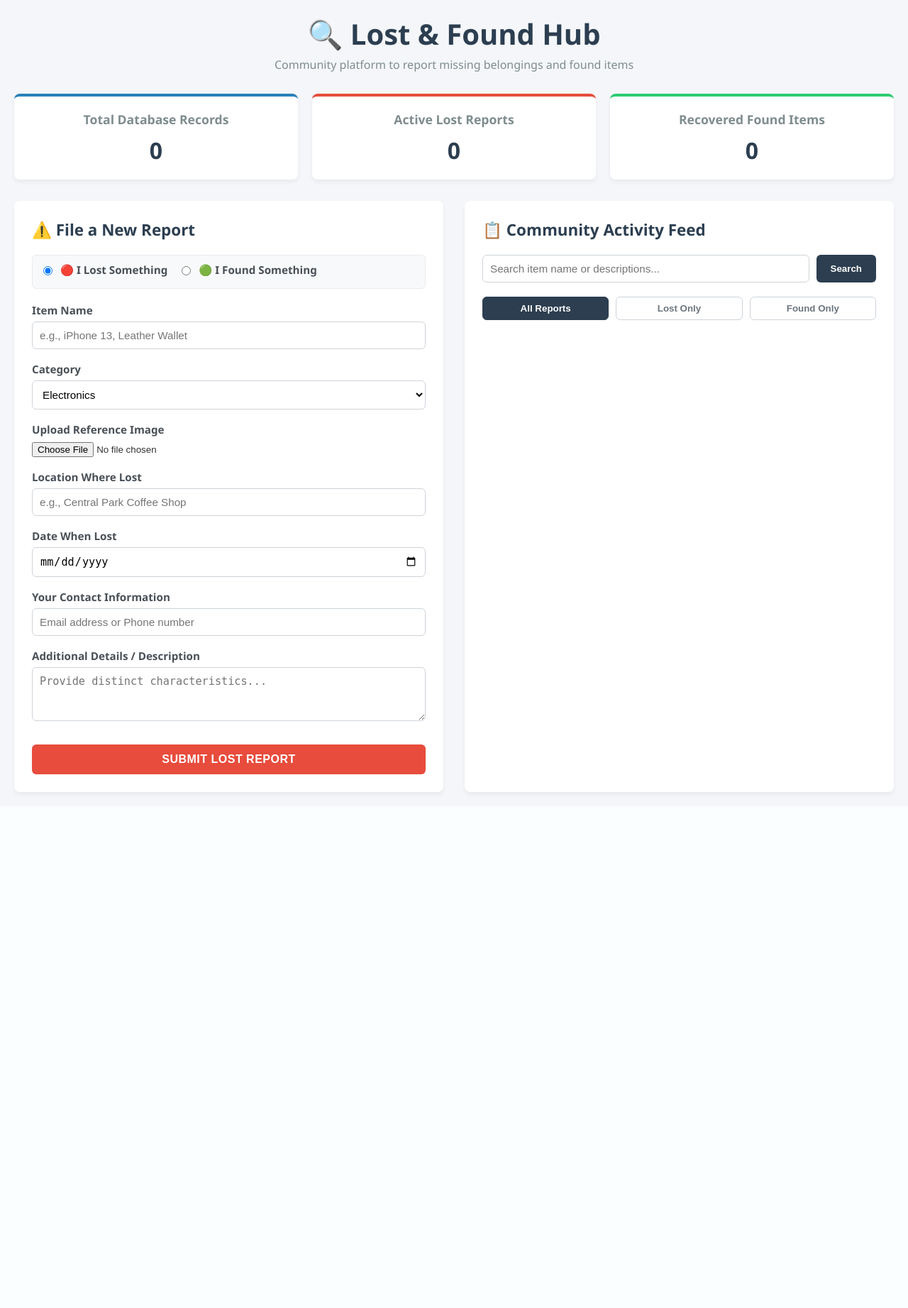
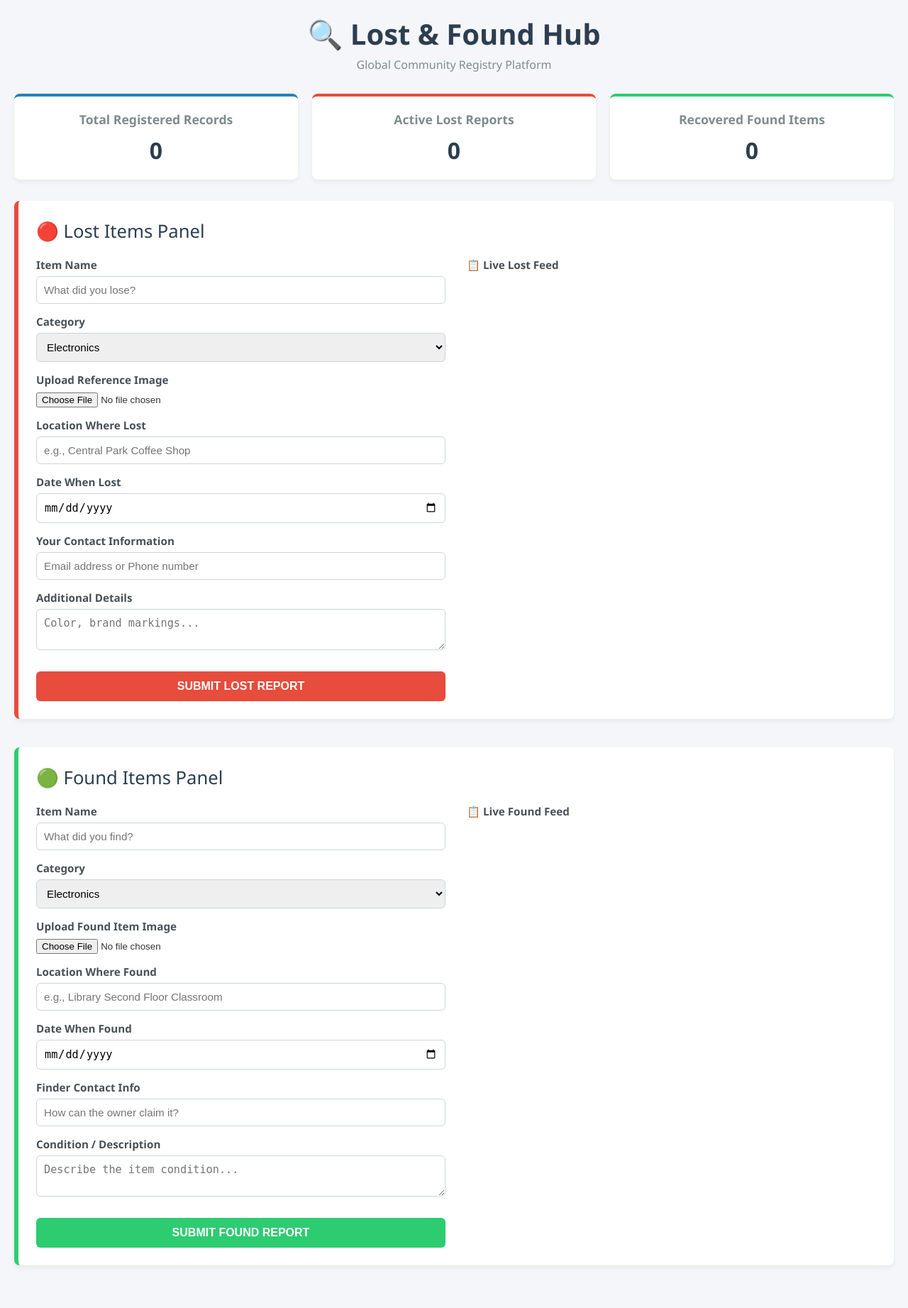
Before and after one commit to abhishekreddy3546-ops/lost-and-found-site, a Flask app: page / in a window 1280 px wide. Shown: the whole page at 71% size. Before the commit the page ends 1121 px from the top, so only its background shows below. Run offline with Flask 3, Linux system fonts and the light colour scheme.

Commit message:
Update index.html

```diff
--- a/templates/index.html
+++ b/templates/index.html
@@ -9,51 +9,56 @@
         .header { text-align: center; margin-bottom: 30px; }
         .header h1 { color: #2c3e50; margin: 0; font-size: 2.5rem; }
         .header p { color: #7f8c8d; font-size: 1rem; margin: 5px 0 0 0; }
+
         .stats-container { display: grid; grid-template-columns: repeat(3, 1fr); gap: 20px; margin-bottom: 30px; }
-        .stat-card { background: white; padding: 20px; border-radius: 8px; text-align: center; box-shadow: 0 4px 6px rgba(0,0,0,0.05); position: relative; border-top: 4px solid #7f8c8d; }
+        .stat-card { background: white; padding: 20px; border-radius: 8px; text-align: center; box-shadow: 0 4px 6px rgba(0,0,0,0.05); border-top: 4px solid #7f8c8d; }
         .stat-card.total { border-top-color: #2980b9; }
         .stat-card.lost { border-top-color: #e74c3c; }
         .stat-card.found { border-top-color: #2ecc71; }
         .stat-card h3 { margin: 0 0 10px 0; color: #7f8c8d; font-size: 1.1rem; }
         .stat-card .number { font-size: 2rem; font-weight: bold; color: #2c3e50; }
-        .main-layout { display: grid; grid-template-columns: 1fr 1fr; gap: 30px; }
-        .panel { background: white; padding: 25px; border-radius: 8px; box-shadow: 0 4px 6px rgba(0,0,0,0.05); }
-        .panel h2 { margin-top: 0; margin-bottom: 20px; font-size: 1.4rem; color: #2c3e50; }
-        .type-selector { display: flex; gap: 15px; margin-bottom: 20px; padding: 10px; background: #f8f9fa; border-radius: 6px; border: 1px solid #e9ecef; }
-        .type-option { display: flex; align-items: center; gap: 8px; font-weight: 600; cursor: pointer; color: #495057; }
-        .form-group { margin-bottom: 18px; }
+
+        /* New Top-to-Bottom Layout structure */
+        .section-block { background: white; padding: 25px; border-radius: 8px; box-shadow: 0 4px 6px rgba(0,0,0,0.05); margin-bottom: 40px; }
+        .section-block.lost-section { border-left: 6px solid #e74c3c; }
+        .section-block.found-section { border-left: 6px solid #2ecc71; }
+
+        .section-title { margin-top: 0; margin-bottom: 20px; font-size: 1.6rem; color: #2c3e50; display: flex; align-items: center; gap: 10px; }
+
+        .split-grid { display: grid; grid-template-columns: 1fr 1fr; gap: 30px; }
+
+        .form-group { margin-bottom: 15px; }
         label { display: block; margin-bottom: 6px; font-weight: 600; font-size: 0.95rem; color: #495057; }
-        input[type="text"], input[type="date"], select, textarea { width: 100%; padding: 10px; border: 1px solid #ced4da; border-radius: 6px; box-sizing: border-box; font-size: 0.95rem; background-color: #ffffff; }
-        textarea { resize: vertical; }
-        .btn-submit { background-color: #e74c3c; color: white; border: none; padding: 12px 20px; font-size: 1rem; font-weight: bold; border-radius: 6px; cursor: pointer; width: 100%; margin-top: 10px; transition: background 0.2s; text-transform: uppercase; letter-spacing: 0.5px; }
-        .btn-submit:hover { background-color: #c0392b; }
-        .feed-header { display: flex; gap: 10px; margin-bottom: 20px; }
-        .feed-header input { flex: 1; }
-        .btn-search { background-color: #2c3e50; color: white; border: none; padding: 10px 20px; border-radius: 6px; cursor: pointer; font-weight: 600; }
-        .filter-buttons { display: flex; gap: 10px; margin-bottom: 25px; }
-        .btn-filter { flex: 1; padding: 8px; background: #fff; border: 1px solid #ced4da; border-radius: 6px; cursor: pointer; font-weight: 600; color: #6c757d; }
-        .btn-filter.active { background: #2c3e50; color: white; border-color: #2c3e50; }
-        .item-card { background: #ffffff; padding: 15px; border: 1px solid #e9ecef; border-radius: 6px; margin-bottom: 15px; display: flex; gap: 15px; position: relative; }
-        .item-card img { width: 110px; height: 110px; object-fit: cover; border-radius: 6px; background: #f8f9fa; border: 1px solid #e9ecef; }
+        input[type="text"], input[type="date"], select, textarea { width: 100%; padding: 10px; border: 1px solid #ced4da; border-radius: 6px; box-sizing: border-box; font-size: 0.95rem; }
+
+        .btn-submit { color: white; border: none; padding: 12px 20px; font-size: 1rem; font-weight: bold; border-radius: 6px; cursor: pointer; width: 100%; margin-top: 10px; text-transform: uppercase; }
+        .lost-section .btn-submit { background-color: #e74c3c; }
+        .lost-section .btn-submit:hover { background-color: #c0392b; }
+        .found-section .btn-submit { background-color: #2ecc71; }
+        .found-section .btn-submit:hover { background-color: #27ae60; }
+
+        .feed-container { max-height: 400px; overflow-y: auto; padding-right: 5px; }
+
+        .item-card { background: #f8f9fa; padding: 15px; border: 1px solid #e9ecef; border-radius: 6px; margin-bottom: 15px; display: flex; gap: 15px; }
+        .item-card img { width: 100px; height: 100px; object-fit: cover; border-radius: 6px; border: 1px solid #e9ecef; }
         .item-details { flex: 1; }
-        .item-details h4 { margin: 0 0 8px 0; color: #2c3e50; font-size: 1.25rem; }
+        .item-details h4 { margin: 0 0 6px 0; color: #2c3e50; font-size: 1.2rem; }
         .item-details p { margin: 4px 0; font-size: 0.9rem; color: #6c757d; }
-        .badge { position: absolute; top: 15px; right: 15px; padding: 5px 10px; border-radius: 4px; font-size: 0.75rem; font-weight: bold; color: white; text-transform: uppercase; }
-        .badge.lost { background-color: #e74c3c; }
-        .badge.found { background-color: #2ecc71; }
-        .empty-state { text-align: center; color: #95a5a6; margin-top: 40px; font-size: 1.05rem; padding: 20px; background: #f8f9fa; border-radius: 6px; border: 1px solid #e9ecef; }
+
+        .empty-state { text-align: center; color: #95a5a6; padding: 30px; background: #fafafa; border-radius: 6px; border: 1px dashed #dee2e6; }
     </style>
 </head>
 <body>
 
     <div class="header">
         <h1>🔍 Lost & Found Hub</h1>
-        <p>Community platform to report missing belongings and found items</p>
+        <p>Global Community Registry Platform</p>
     </div>
 
+    <!-- Stats summary display metrics -->
     <div class="stats-container">
         <div class="stat-card total">
-            <h3>Total Database Records</h3>
+            <h3>Total Registered Records</h3>
             <div id="statTotal" class="number">0</div>
         </div>
         <div class="stat-card lost">
@@ -66,31 +71,20 @@
         </div>
     </div>
 
-    <div class="main-layout">
-        <div class="panel">
-            <h2 id="formTitle">⚠️ File a New Report</h2>
-
-            <div class="type-selector">
-                <label class="type-option">
-                    <input type="radio" name="itemType" value="Lost" checked onchange="toggleFormType('Lost')">
-                    🔴 I Lost Something
-                </label>
-                <label class="type-option">
-                    <input type="radio" name="itemType" value="Found" onchange="toggleFormType('Found')">
-                    🟢 I Found Something
-                </label>
-            </div>
-
+    <!-- TOP SECTION: LOST ITEMS -->
+    <div class="section-block lost-section">
+        <div class="section-title">🔴 Lost Items Panel</div>
+        <div class="split-grid">
+            <div>
                 <form action="/report-lost" method="POST" enctype="multipart/form-data">
-                <input type="hidden" id="statusField" name="status" value="Lost">
-
+                    <input type="hidden" name="status" value="Lost">
                     <div class="form-group">
-                    <label for="itemName">Item Name</label>
-                    <input type="text" id="itemName" name="itemName" placeholder="e.g., iPhone 13, Leather Wallet" required>
+                        <label>Item Name</label>
+                        <input type="text" name="itemName" placeholder="What did you lose?" required>
                     </div>
                     <div class="form-group">
-                    <label for="category">Category</label>
-                    <select id="category" name="category">
+                        <label>Category</label>
+                        <select name="category">
                             <option value="Electronics">Electronics</option>
                             <option value="Documents">Documents / IDs</option>
                             <option value="Clothing">Clothing & Bags</option>
@@ -99,70 +93,98 @@
                         </select>
                     </div>
                     <div class="form-group">
-                    <label for="image">Upload Reference Image</label>
-                    <input type="file" id="image" name="image" accept="image/*">
+                        <label>Upload Reference Image</label>
+                        <input type="file" name="image" accept="image/*">
                     </div>
                     <div class="form-group">
-                    <label id="locationLabel" for="location">Location Where Lost</label>
-                    <input type="text" id="location" name="location" placeholder="e.g., Central Park Coffee Shop">
+                        <label>Location Where Lost</label>
+                        <input type="text" name="location" placeholder="e.g., Central Park Coffee Shop">
                     </div>
                     <div class="form-group">
-                    <label id="dateLabel" for="date">Date When Lost</label>
-                    <input type="date" id="date" name="date">
+                        <label>Date When Lost</label>
+                        <input type="date" name="date">
                     </div>
                     <div class="form-group">
-                    <label for="contact">Your Contact Information</label>
-                    <input type="text" id="contact" name="contact" placeholder="Email address or Phone number" required>
+                        <label>Your Contact Information</label>
+                        <input type="text" name="contact" placeholder="Email address or Phone number" required>
                     </div>
                     <div class="form-group">
-                    <label for="description">Additional Details / Description</label>
-                    <textarea id="description" name="description" rows="3" placeholder="Provide distinct characteristics..." required></textarea>
+                        <label>Additional Details</label>
+                        <textarea name="description" rows="2" placeholder="Color, brand markings..." required></textarea>
                     </div>
-                <button type="submit" id="submitBtn" class="btn-submit">Submit Lost Report</button>
+                    <button type="submit" class="btn-submit">Submit Lost Report</button>
                 </form>
             </div>
-
-        <div class="panel">
-            <h2>📋 Community Activity Feed</h2>
-            <div class="feed-header">
-                <input type="text" id="searchInput" placeholder="Search item name or descriptions...">
-                <button class="btn-search" onclick="searchItems()">Search</button>
+            <div>
+                <label style="margin-bottom: 10px;">📋 Live Lost Feed</label>
+                <div class="feed-container" id="lostFeed">
+                    <!-- Lost Items script placement -->
                 </div>
-            <div class="filter-buttons">
-                <button class="btn-filter active" id="btn-all" onclick="filterItems('all')">All Reports</button>
-                <button class="btn-filter" id="btn-lost" onclick="filterItems('lost')">Lost Only</button>
-                <button class="btn-filter" id="btn-found" onclick="filterItems('found') text-align: center'")">Found Only</button>
+            </div>
+        </div>
     </div>
 
-            <div class="items-list" id="feedContainer">
-                <!-- Javascript will load items safely here -->
+    <!-- BOTTOM SECTION: FOUND ITEMS -->
+    <div class="section-block found-section">
+        <div class="section-title">🟢 Found Items Panel</div>
+        <div class="split-grid">
+            <div>
+                <form action="/report-lost" method="POST" enctype="multipart/form-data">
+                    <input type="hidden" name="status" value="Found">
+                    <div class="form-group">
+                        <label>Item Name</label>
+                        <input type="text" name="itemName" placeholder="What did you find?" required>
                     </div>
-            <div class="empty-state" id="filterEmptyText" style="display: none;">No items match your criteria.</div>
+                    <div class="form-group">
+                        <label>Category</label>
+                        <select name="category">
+                            <option value="Electronics">Electronics</option>
+                            <option value="Documents">Documents / IDs</option>
+                            <option value="Clothing">Clothing & Bags</option>
+                            <option value="Keys">Keys</option>
+                            <option value="Other">Other</option>
+                        </select>
+                    </div>
+                    <div class="form-group">
+                        <label>Upload Found Item Image</label>
+                        <input type="file" name="image" accept="image/*">
+                    </div>
+                    <div class="form-group">
+                        <label>Location Where Found</label>
+                        <input type="text" name="location" placeholder="e.g., Library Second Floor Classroom">
+                    </div>
+                    <div class="form-group">
+                        <label>Date When Found</label>
+                        <input type="date" name="date">
+                    </div>
+                    <div class="form-group">
+                        <label>Finder Contact Info</label>
+                        <input type="text" name="contact" placeholder="How can the owner claim it?" required>
+                    </div>
+                    <div class="form-group">
+                        <label>Condition / Description</label>
+                        <textarea name="description" rows="2" placeholder="Describe the item condition..." required></textarea>
+                    </div>
+                    <button type="submit" class="btn-submit">Submit Found Report</button>
+                </form>
+            </div>
+            <div>
+                <label style="margin-bottom: 10px;">📋 Live Found Feed</label>
+                <div class="feed-container" id="foundFeed">
+                    <!-- Found Items script placement -->
+                </div>
+            </div>
         </div>
     </div>
 
     <script>
-        let globalItems = [];
-        let activeFilter = 'all';
+        async function loadContentPipelines() {
+            try {
+                const response = await fetch('/api/items');
+                const data = await response.json();
 
-        function toggleFormType(type) {
-            const submitBtn = document.getElementById('submitBtn');
-            const locationLabel = document.getElementById('locationLabel');
-            const dateLabel = document.getElementById('dateLabel');
-            const statusField = document.getElementById('statusField');
-            statusField.value = type;
+                document.getElementById('statTotal').innerText = data.total_count || 0;
+                document.getElementById('statLost').innerText = data.lost_count || 0;
+                document.getElementById('statFound').innerText = data.found_count || 0;
 
-            if (type === 'Lost') {
-                submitBtn.innerText = 'Submit Lost Report';
-                submitBtn.style.backgroundColor = '#e74c3c';
-                locationLabel.innerText = 'Location Where Lost';
-                dateLabel.innerText = 'Date When Lost';
-                document.getElementById('location').placeholder = 'e.g., Central Park Coffee Shop';
-            } else {
-                submitBtn.innerText = 'Submit Found Report';
-                submitBtn.style.backgroundColor = '#2ecc71';
-                locationLabel.innerText = 'Location Where Found';
-                dateLabel.innerText = 'Date When Found';
-                document.getElementById('location').placeholder = 'e.g., Library Second Floor';
-            }
-        }
+                const lostFeed = document.getElementById('lostFeed');
```
Lines whose indentation alone changed are shown as unchanged.
